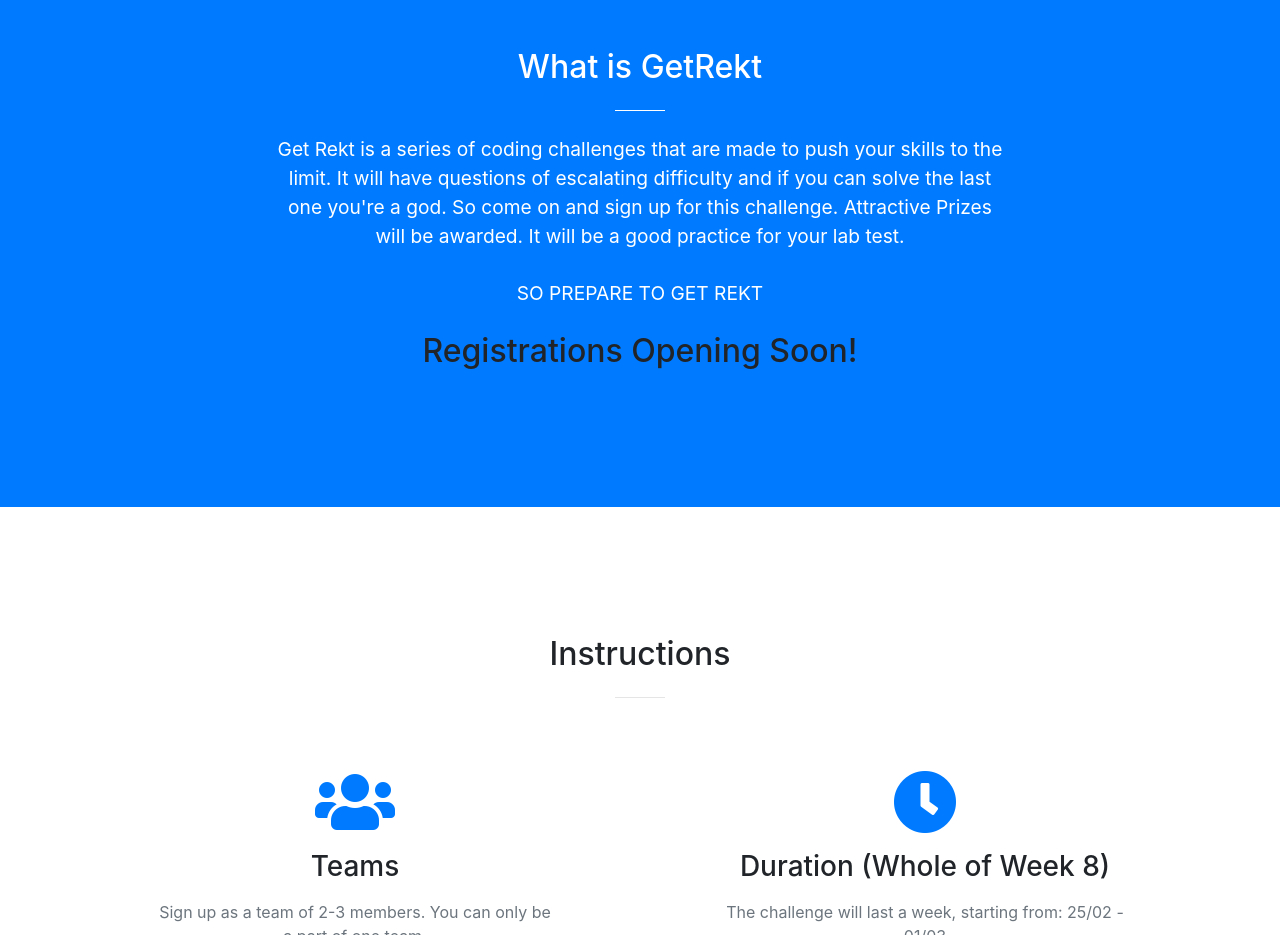
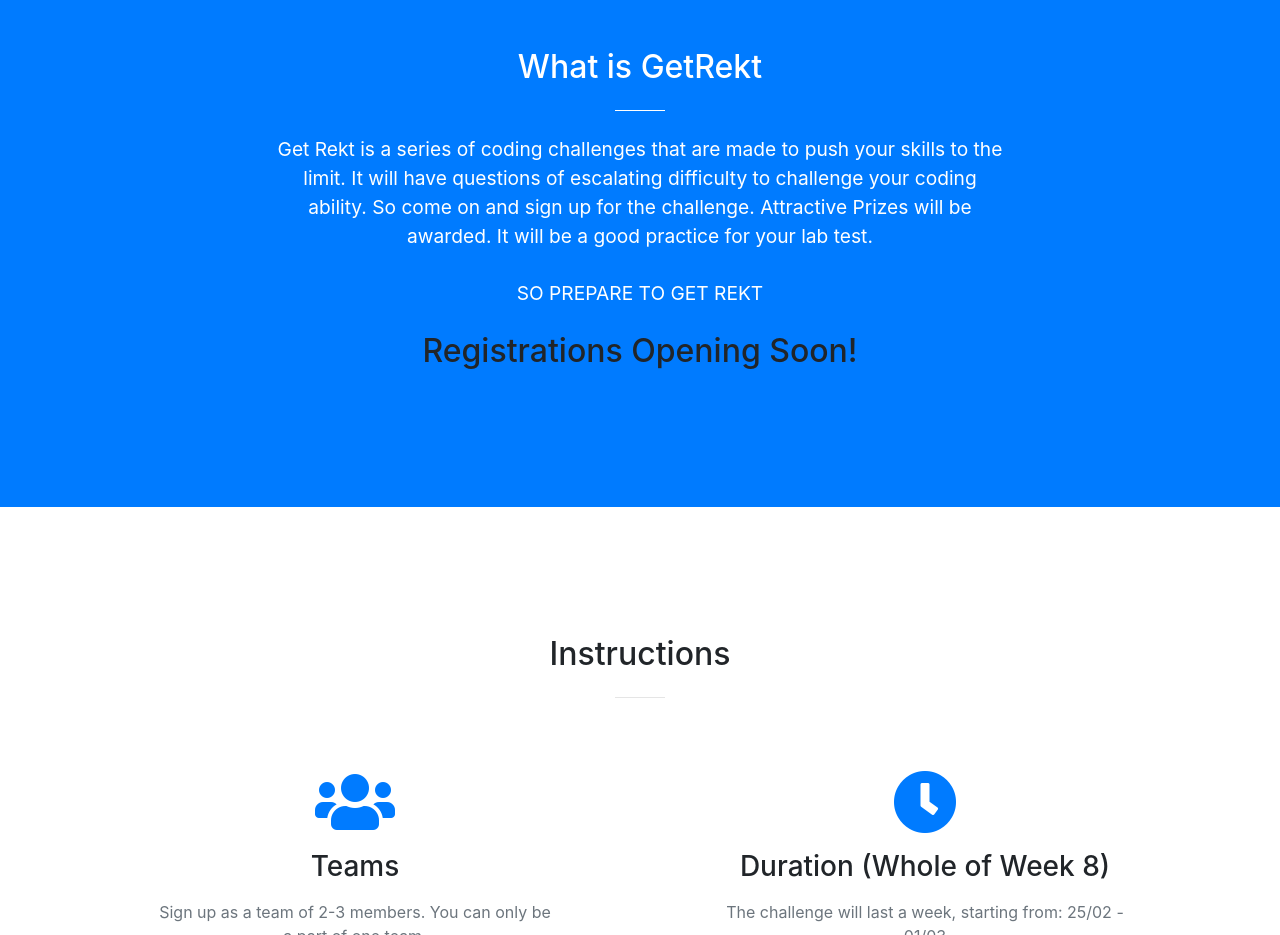
Before and after one commit to SMU-DotNetSociety/getrekt-info, a website with bundled scripts: page index.html in a window 1280 px wide. Shown: the part 880-1815 px from the top of the page. Built offline with nearby package versions, Linux system fonts and the light colour scheme.

Commit message:
Remove God
Remove Fod

```diff
--- a/index.html
+++ b/index.html
@@ -74,7 +74,7 @@
           <div class="col-lg-8 mx-auto text-center">
             <h2 class="section-heading text-white">What is GetRekt</h2>
             <hr class="light my-4">
-            <p class=" mb-4" style="color:white; font-size: 1.2em">Get Rekt is a series of coding challenges that are made to push your skills to the limit. It will have questions of escalating difficulty and if you can solve the last one you're a god.  So come on  and sign up for this challenge. Attractive Prizes will be awarded. It will be a good practice for your lab test.<br><br> SO PREPARE TO GET REKT</p>
+            <p class=" mb-4" style="color:white; font-size: 1.2em">Get Rekt is a series of coding challenges that are made to push your skills to the limit. It will have questions of escalating difficulty to challenge your coding ability.  So come on  and sign up for the challenge. Attractive Prizes will be awarded. It will be a good practice for your lab test.<br><br> SO PREPARE TO GET REKT</p>
             <h2>Registrations Opening Soon!</h2>
           </div>
         </div>
```
